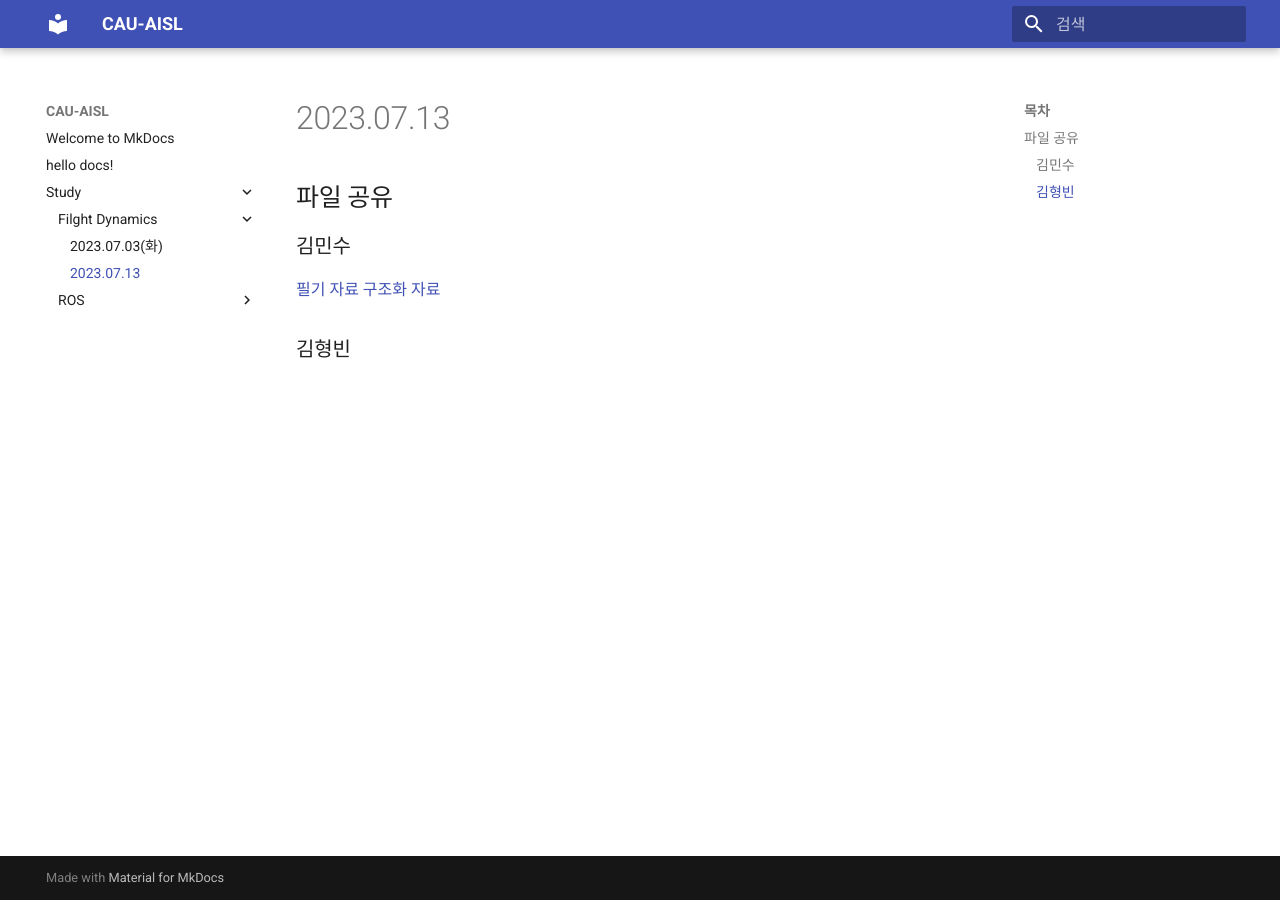
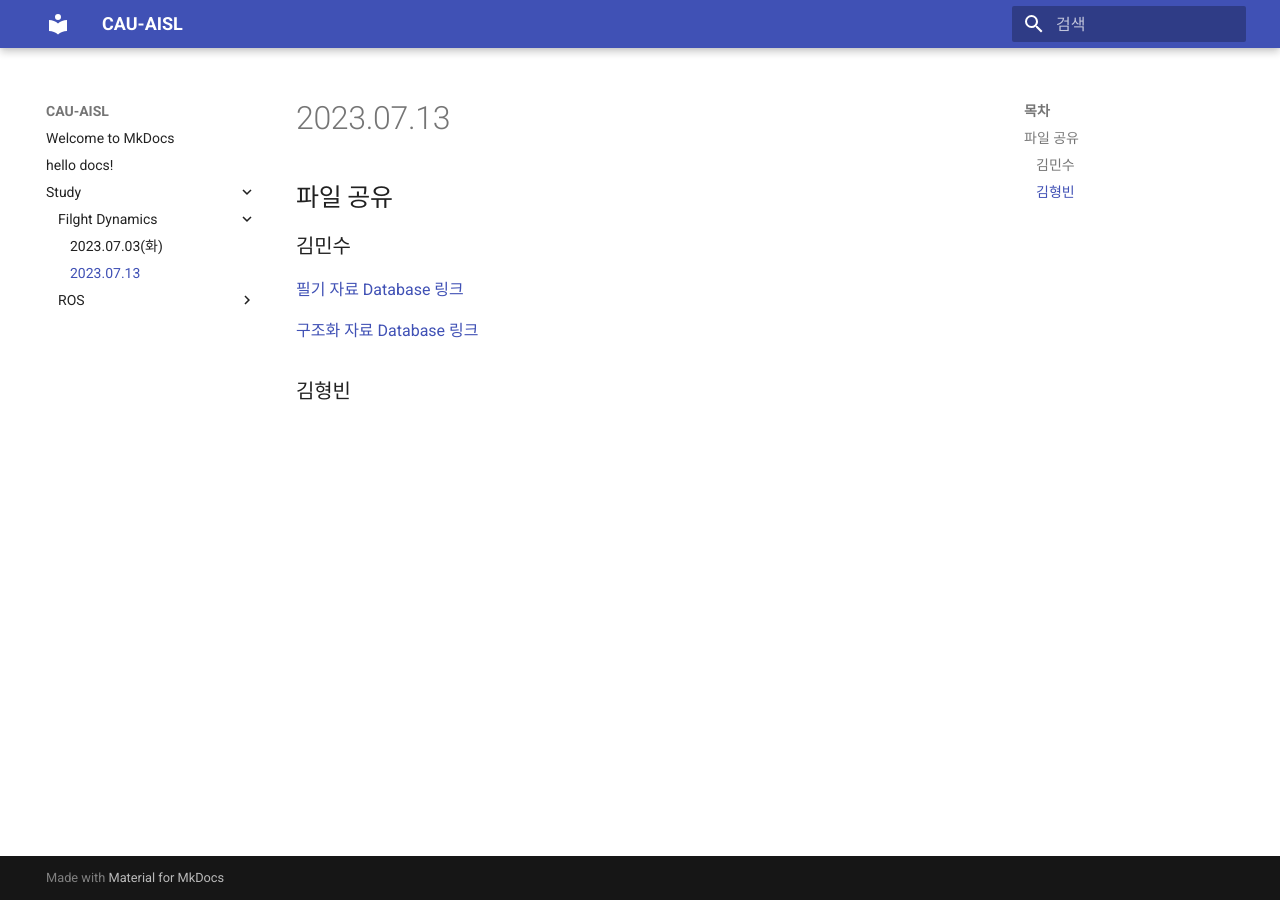
Before and after one commit to CAU-AISL/AISL-Docs, an MkDocs documentation site: the page built from docs/Study/Filght Dynamics/2023.07.13.md, in a window 1280 px wide. Built offline with MkDocs 1.6.1 and Material for MkDocs 9.7.7, drawn with Linux system fonts in a browser that asks for light colours.

Commit message:
Update 2023.07.13.md

```diff
--- a/docs/Study/Filght Dynamics/2023.07.13.md
+++ b/docs/Study/Filght Dynamics/2023.07.13.md
@@ -2,6 +2,7 @@
 ## 파일 공유
 
 ### 김민수
-[필기 자료](https://github.com/CAU-AISL/Database/blob/main/%EB%B9%84%ED%96%89%EB%8F%99%EC%97%AD%ED%95%99%20%EA%B3%B5%EC%9C%A0%20%ED%8C%8C%EC%9D%BC/20230713_%EC%9E%91%EC%9D%80%EC%B1%85%20%EC%84%A4%EB%AA%85_%EA%B9%80%EB%AF%BC%EC%88%98.pdf)
-[구조화 자료](https://github.com/CAU-AISL/Database/blob/main/%EB%B9%84%ED%96%89%EB%8F%99%EC%97%AD%ED%95%99%20%EA%B3%B5%EC%9C%A0%20%ED%8C%8C%EC%9D%BC/20230713_%EC%9E%91%EC%9D%80%EC%B1%85_%EA%B5%AC%EC%A1%B0%ED%99%94.pdf)
+[필기 자료 Database 링크](https://github.com/CAU-AISL/Database/blob/main/%EB%B9%84%ED%96%89%EB%8F%99%EC%97%AD%ED%95%99%20%EA%B3%B5%EC%9C%A0%20%ED%8C%8C%EC%9D%BC/20230713_%EC%9E%91%EC%9D%80%EC%B1%85%20%EC%84%A4%EB%AA%85_%EA%B9%80%EB%AF%BC%EC%88%98.pdf)
+
+[구조화 자료 Database 링크](https://github.com/CAU-AISL/Database/blob/main/%EB%B9%84%ED%96%89%EB%8F%99%EC%97%AD%ED%95%99%20%EA%B3%B5%EC%9C%A0%20%ED%8C%8C%EC%9D%BC/20230713_%EC%9E%91%EC%9D%80%EC%B1%85_%EA%B5%AC%EC%A1%B0%ED%99%94.pdf)
 ### 김형빈
```
